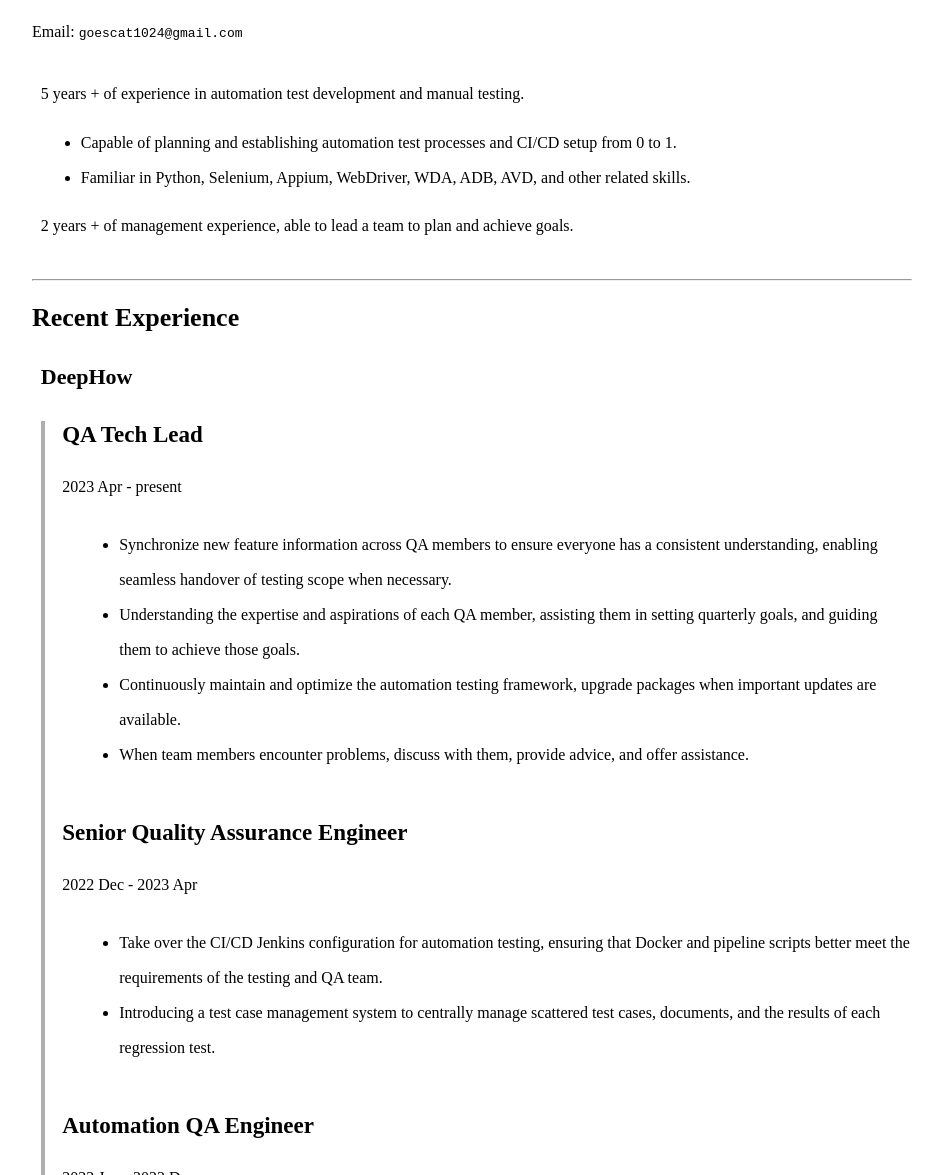
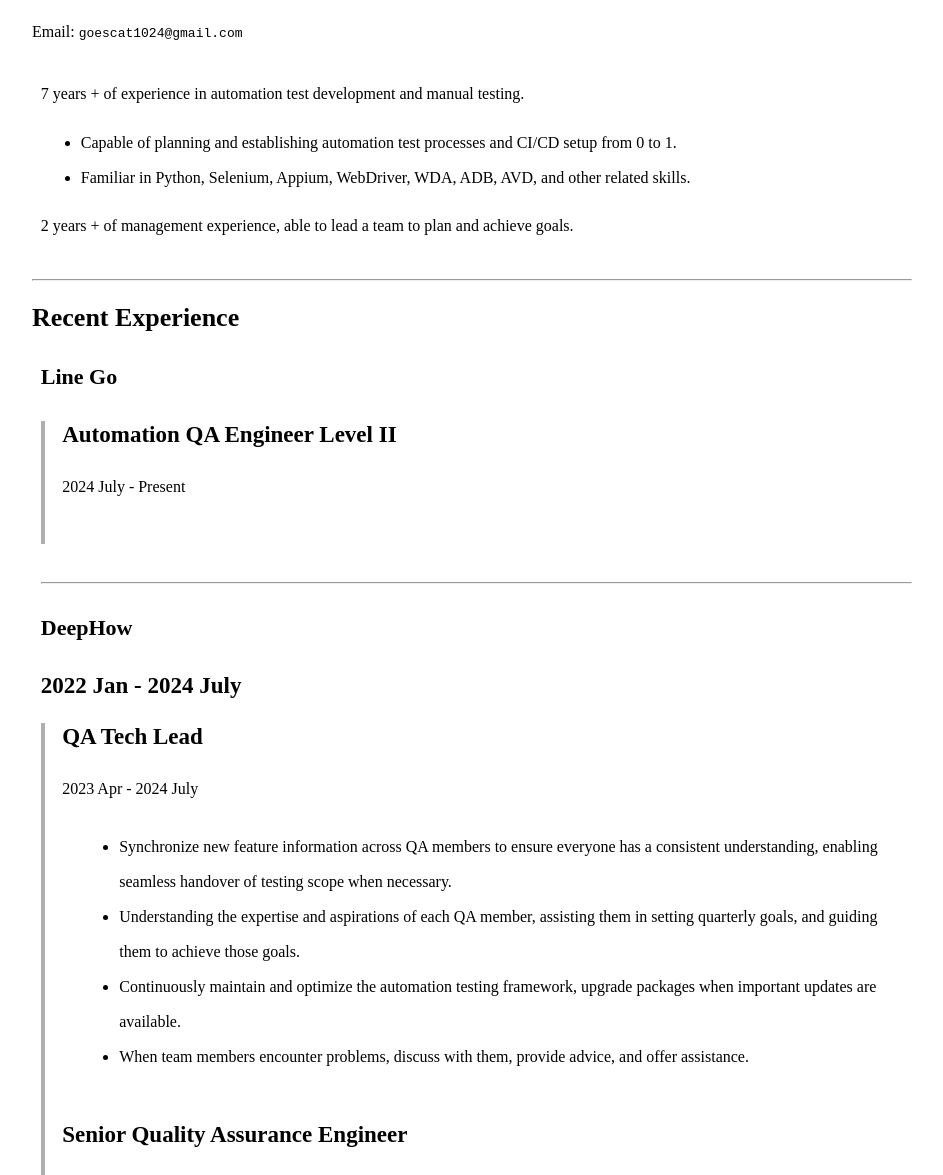
Before and after one commit to goescat/one_page_resume, a plain HTML site: page index.html in a window 1280 px wide. Shown: the part 125-1300 px from the top of the page, without its empty margins (168-1111 px from the left). Drawn offline with Linux system fonts and the light colour scheme.

Commit message:
Update index.html

```diff
--- a/index.html
+++ b/index.html
@@ -67,7 +67,7 @@
     Email: <code>goescat1024@gmail.com</code>
     <div id="descript_block">
         <br>
-        5 years + of experience in automation test development and manual testing.
+        7 years + of experience in automation test development and manual testing.
         <ul>
             <li>Capable of planning and establishing automation test processes and CI/CD setup from 0 to 1.</li>
             <li>
@@ -80,10 +80,22 @@
     <hr>
     <h2>Recent Experience</h2>
     <div id="descript_block">
+        <h4>Line Go</h4>
+        <div id="time_line_block">
+            <h3>Automation QA Engineer Level II</h3>
+            2024 July - Present
+            <div id="indent_block">
+                <ul>
+                </ul>
+            </div>
+        </div>
+        <br>
+        <hr>
         <h4>DeepHow</h4>
+        <h3>2022 Jan - 2024 July</h3>
         <div id="time_line_block">
             <h3>QA Tech Lead</h3>
-            2023 Apr - present
+            2023 Apr - 2024 July
             <div id="indent_block">
                 <ul>
                     <li>Synchronize new feature information across QA members to ensure everyone has a consistent
```
